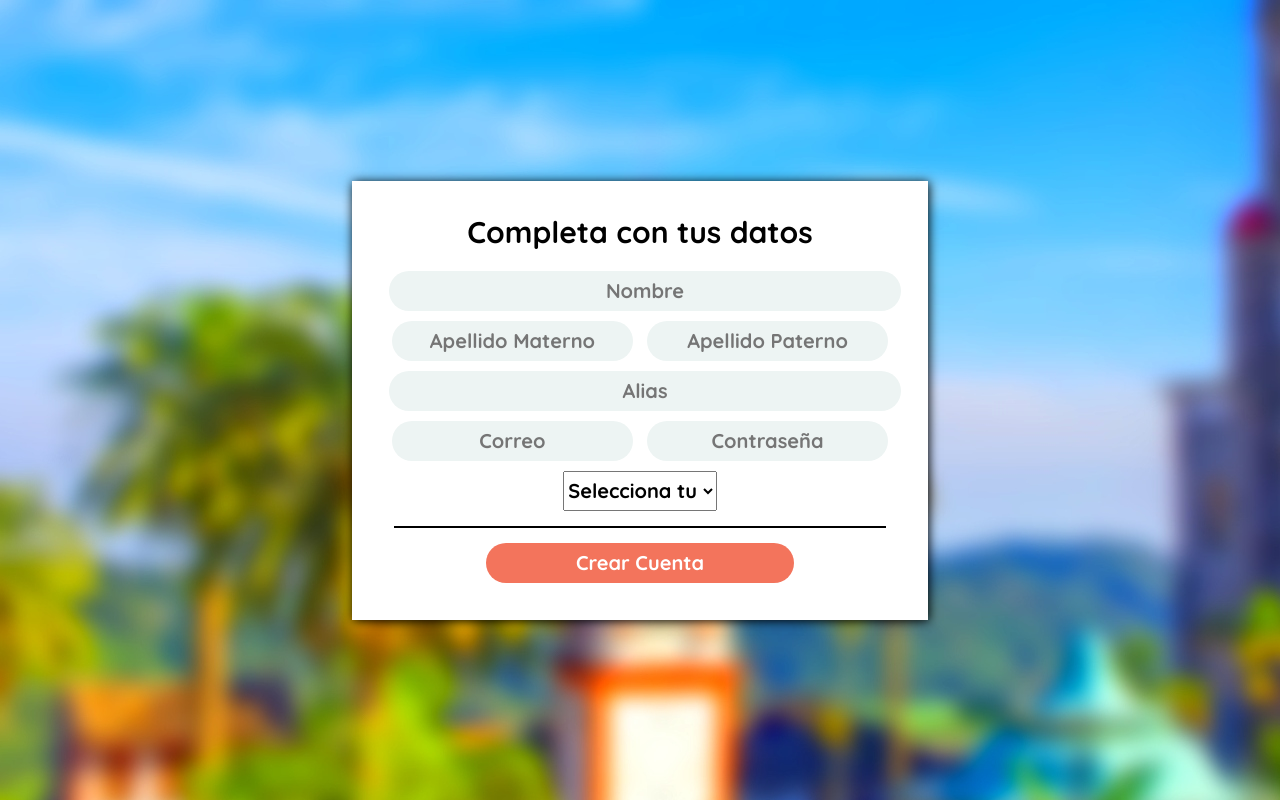
After one commit to alan-reyes/qbuscas, a PHP site: page /createaccount.html in a window 1280 px wide. The commit adds this page. Run offline with PHP 8.4, Linux system fonts and the light colour scheme.

Commit message:
IloveMarina Estilos para crear cuenta + registro en la base de datos

```diff
--- a/Login.php
+++ b/Login.php
@@ -20,7 +20,7 @@
                             <h1>Ingrese a su cuenta</h1>
                         </div>
                         <div class="inp">
-                            <input type="text" placeholder="Correo o número celular" name="Correo" id="Correo" required>
+                            <input type="mail" placeholder="Correo o número celular" name="Correo" id="Correo" required>
                         </div>
                         <div class="inp">
                             <input type="password" placeholder="Contraseña" name="contra" required>
--- /dev/null
+++ b/createaccount.html
@@ -0,0 +1,31 @@
+<!DOCTYPE html>
+<html lang="en">
+<head>
+    <meta charset="UTF-8">
+    <meta name="viewport" content="width=device-width, initial-scale=1.0">
+    <title>Crea tu cuenta</title>
+    <link rel="stylesheet" href="styles/createaccount.css">
+</head>
+<body>
+    <section id="container">
+        <div id="crearcuenta">
+            <form action="functions/createacc.php" method="POST">
+                <h1>Completa con tus datos</h1>
+                <input type="text" placeholder="Nombre" name="Nombre" id="Nombre" required>
+                <input type="text" placeholder="Apellido Materno" name="apellido_materno" id="apellido_materno" required>
+                <input type="text" placeholder="Apellido Paterno" name="apellido_paterno" id="apellido_paterno" requiered>
+                <input type="text" placeholder="Alias" name="nombre_usuario" id="nombre_usuario">
+                <input type="email" placeholder="Correo" name="Correo" id="Correo" required>
+                <input type="password" placeholder="Contraseña" name="contra" id="contra" required>
+                <select name="rol" id="rol">
+                    <option selected>Selecciona tu rol</option>
+                    <option value="Vendedor">Vendedor</option>
+                    <option value="Cliente">Cliente</option>
+                  </select>
+                  <hr>
+                <input type="submit" id="crear" value="Crear Cuenta">
+            </form>
+        </div>
+    </section>
+</body>
+</html>
--- /dev/null
+++ b/styles/createaccount.css
@@ -0,0 +1,69 @@
+@import url('https://fonts.googleapis.com/css2?family=Roboto+Flex&display=swap');
+@import url('https://fonts.googleapis.com/css2?family=Quicksand:wght@700&family=Roboto&display=swap');
+* {
+    margin: 0;
+    padding: 0;
+    font-family: 'Quicksand', sans-serif;
+
+}
+body{
+    background-color: #FAF7EF;
+    background-image: url("../src/neg-gal/Plaza_celistino_gasca_y_templo_de_San_Francisco_de_Asis_05_1\ \(2\).jpg");
+    background-repeat: no-repeat;
+    background-attachment: fixed;
+  }
+#container {
+    display: flex;
+    align-items: center;
+    justify-content: center;
+    height: 100vh;
+}
+
+#crearcuenta {
+    padding: 2rem;
+    background-color: white;
+    width: 40%;
+    text-align: center;
+    box-shadow: 1px 1px 10px;
+}
+h1{
+    font-size: 30px;
+    margin-bottom: 15px;
+}
+#Nombre, #nombre_usuario {
+    width: 100%;
+}
+#apellido_materno, #apellido_paterno, #Correo, #contra{
+    width: 47%;
+}
+#rol{
+    width: 30%;
+    margin: 5px;
+    font-size: 20px;
+    height: 40px;
+}
+input{
+    text-align: center;
+    margin: 5px;
+    height: 40px;
+    border-radius: 25px;
+    font-size: 20px;
+    border: none;
+  background-color: #EDF4F3;
+
+}
+hr{
+    margin: 10px;
+    border: 1px solid;
+}
+#crear{
+    width: 60%;
+    background-color: #F3745C;
+    transition: transform 0.3s;
+    color: white;
+}
+#crear:hover {
+    transform: scale(1.1);
+    transition: transform 0.3s;
+
+}
```
Also changed, not shown: createaccount.php (deleted, +0 -20 lines).
